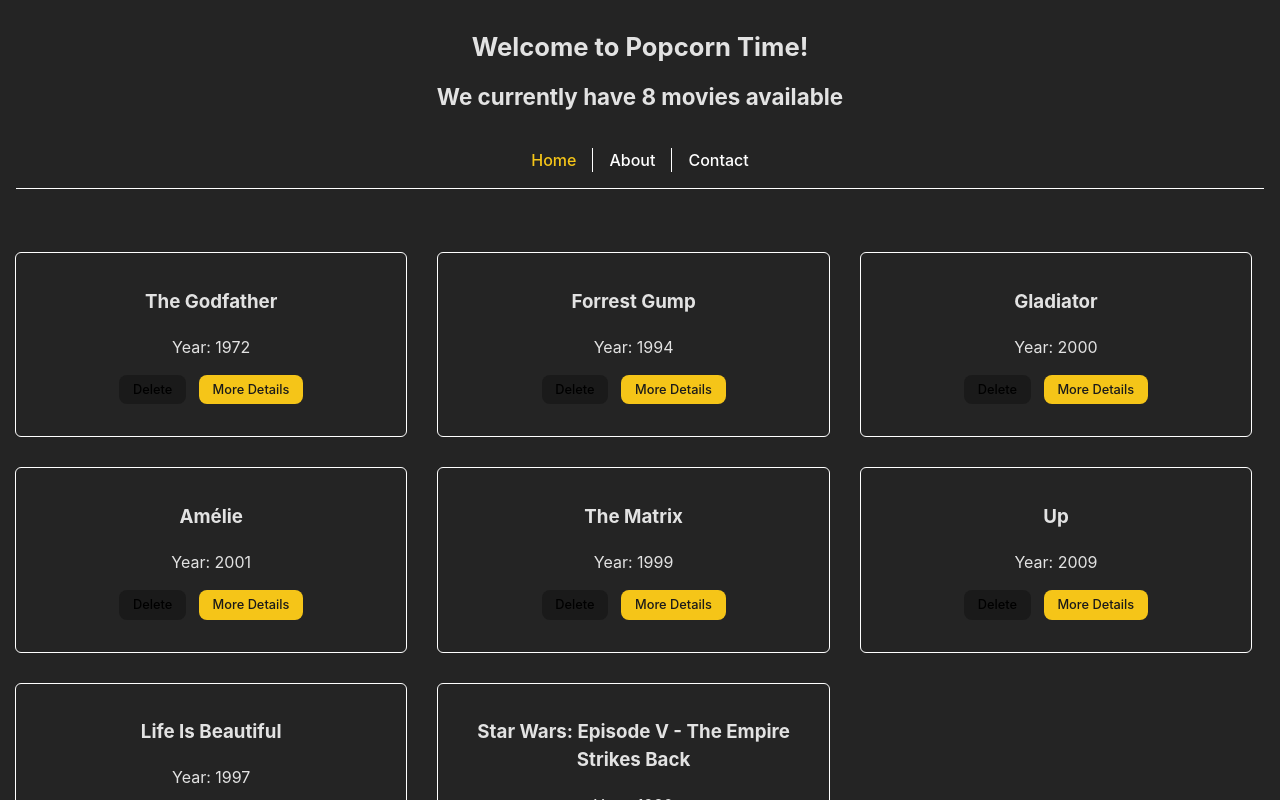
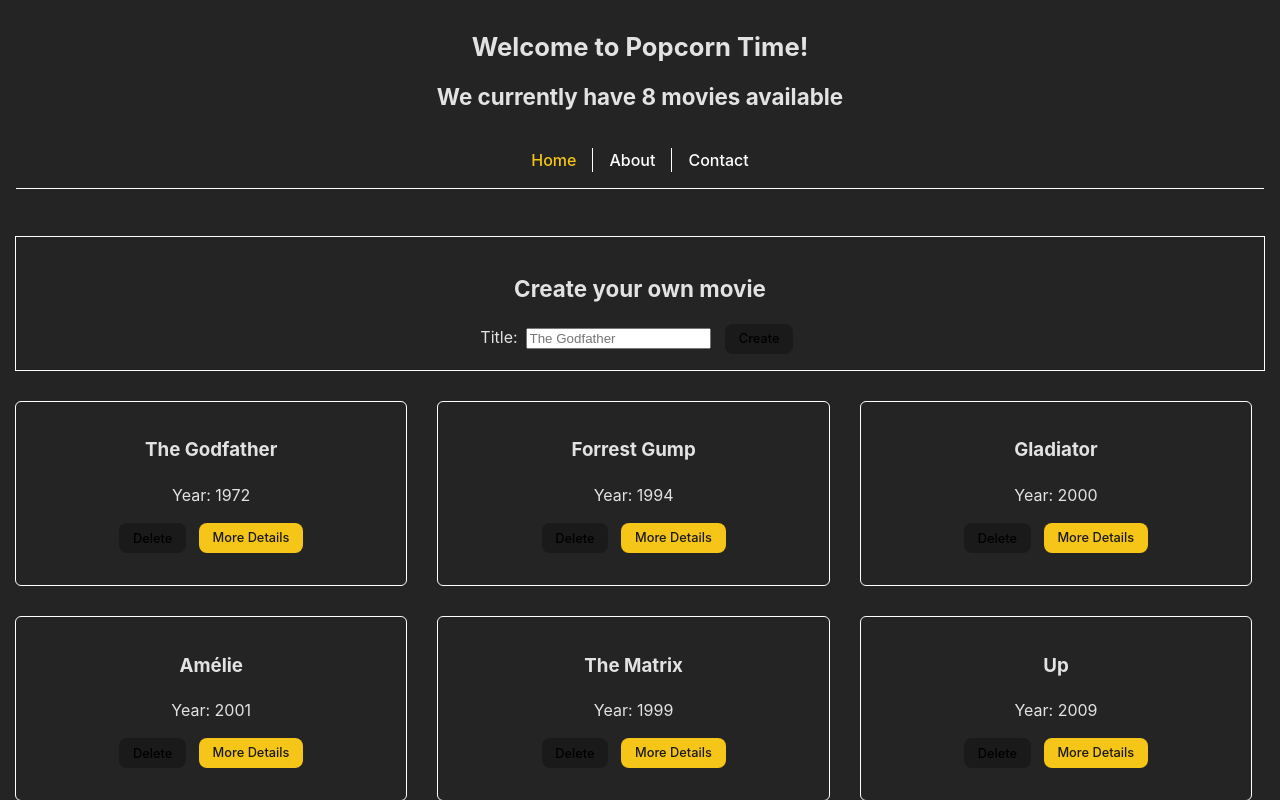
Before and after one commit to ironhack-sept2024-devstructors/react-popcorn-time, a React (Vite) app: page / in a window 1280 px wide. Shown: the top 800 px of the page. Built offline with nearby package versions, Linux system fonts and the light colour scheme.

Commit message:
(forms) add form to create movie with one field

```diff
--- a/src/App.jsx
+++ b/src/App.jsx
@@ -14,6 +14,8 @@ function App() {
 
   const [moviesToDisplay, setMoviesToDisplay] = useState(movies);
 
+  const [title, setTitle] = useState("");
+
   const deleteMovie = (movieId) => {
     const newArray = moviesToDisplay.filter(movieObj => {
       return movieObj.id !== movieId;
@@ -21,11 +23,49 @@ function App() {
     setMoviesToDisplay(newArray);
   }
 
+  const handleSubmit = (e) => {
+    e.preventDefault();
+
+    // prepare obj with the details about the new movie
+    const newMovie = {
+      title: title
+    }
+
+    // prepare the new array of movies
+    const newArray = [newMovie, ...moviesToDisplay];
+
+    // update state
+    setMoviesToDisplay(newArray);
+
+    // clear form
+    setTitle("");
+
+  }
 
   return (
     <>
 
       <Header numberOfMovies={moviesToDisplay.length} />
+
+      <section className="box">
+        <h2>Create your own movie</h2>
+
+        <form onSubmit={handleSubmit}>
+
+          <label>Title:
+            <input
+              type="text"
+              name="title"
+              placeholder="The Godfather"
+              value={title}
+              onChange={(e) => { setTitle(e.target.value) }}
+            />
+          </label>
+
+          <button>Create</button>
+        </form>
+
+      </section>
 
       <Routes>
         <Route path="/" element={<MovieList moviesToDisplay={moviesToDisplay} callbackToDelete={deleteMovie} />} />
--- a/src/index.css
+++ b/src/index.css
@@ -36,6 +36,11 @@ h2 {
   font-size: 1.4em;
 }
 
+input {
+  margin-left: .5rem;
+  margin-right: .5rem;
+}
+
 button, .btn {
   border-radius: 8px;
   border: 1px solid transparent;
@@ -62,6 +67,12 @@ button:focus-visible {
   color: #1a1a1a;
 }
 
+.box {
+  outline: 1px solid #fff;
+  margin: 1rem;
+  padding: 1rem;
+}
+
 .card-list {
   display: flex;
   flex-wrap: wrap;
```
